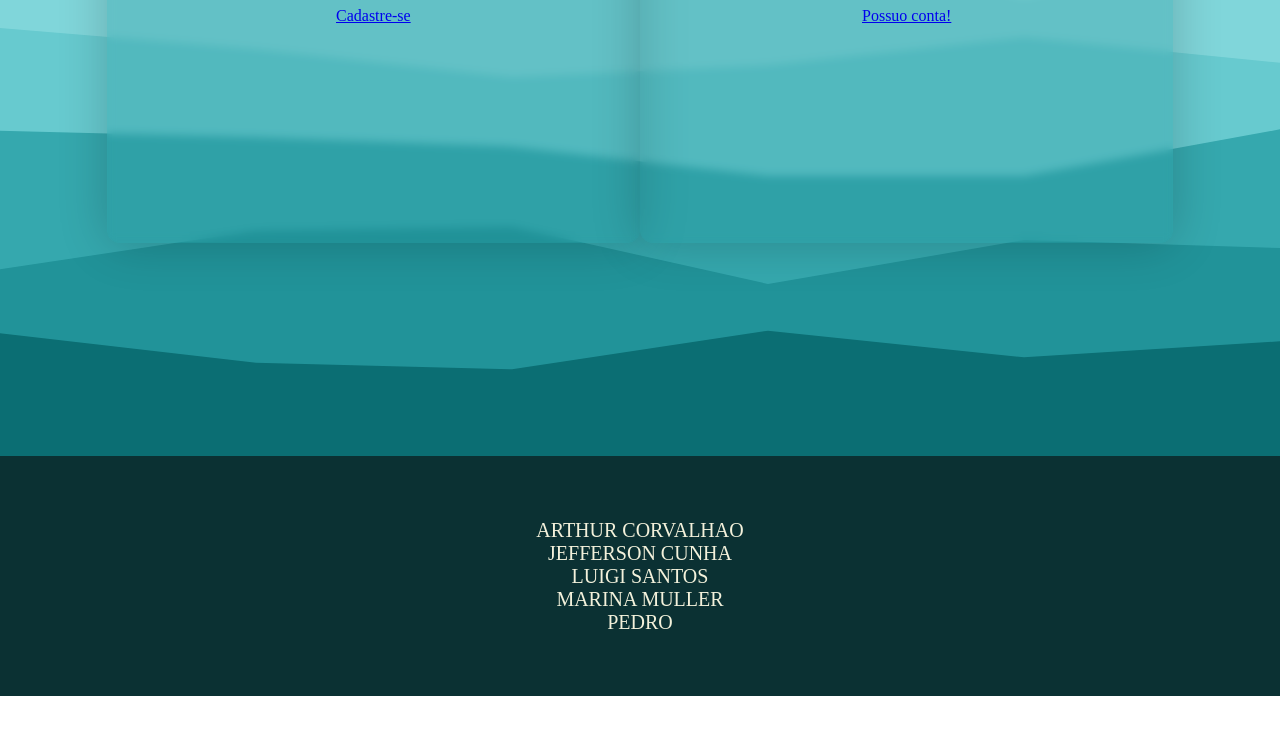
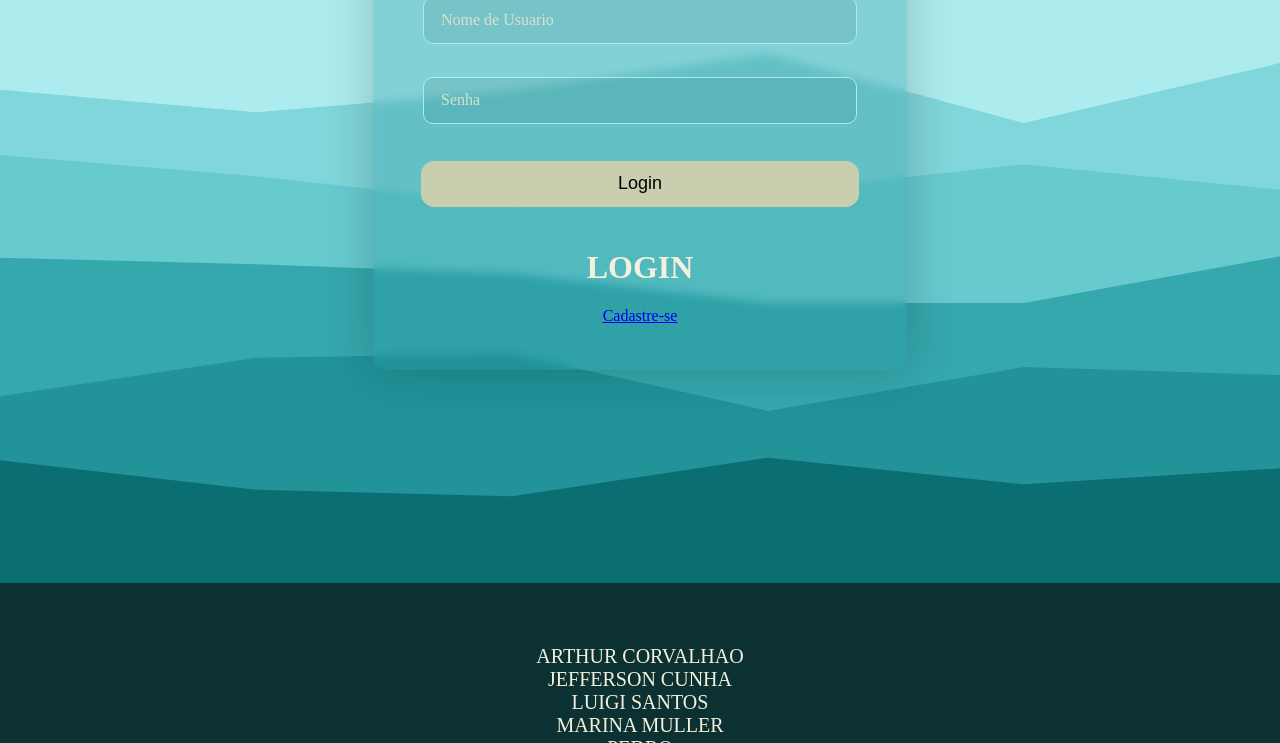
Before and after one commit to JeffKeKa/SA-senai, a plain HTML site: page SA - 11.16/SA/HTML/02-CADASTRO-LOGIN.html in a window 1280 px wide. Shown: the part 504-1247 px from the top of the page. Before the commit the page ends 1200 px from the top, so only its background shows below. Drawn offline with Linux system fonts and the light colour scheme.

Commit message:
Add files via upload

```diff
--- a/SA - 11.16/SA/CSS/style.css
+++ b/SA - 11.16/SA/CSS/style.css
@@ -34,7 +34,7 @@ body {
 }
 
 ::-webkit-scrollbar{
-    width: 3pt;
+    width: 10pt;
 }
 ::-webkit-scrollbar-track{
     background-color: #35A8AE;
@@ -42,8 +42,6 @@ body {
 ::-webkit-scrollbar-thumb{
     background-color: #61d8df;
 }
-
-
 
 h2{
     margin: 5pt;
@@ -63,9 +61,6 @@ h2{
     padding: 0pt;
 
     text-align: center;
-
-
-
 }
 
 #top{
@@ -227,7 +222,7 @@ h2{
             border-radius: 10pt;
             padding: 0pt;
 
-            display: flex;
+            display: none;
             justify-content: center;
             align-items: center;
             flex-direction: column;
--- /dev/null
+++ b/SA - 11.16/SA/CSS/styleMid.css
@@ -0,0 +1,77 @@
+#cadastrar{
+height: 35pt;
+width: 82%;
+min-width: 300pt;
+
+margin: 15pt;
+border: 0pt;
+border-radius: 10pt;
+padding: 0pt;
+
+font-size: large;
+background-color: #C8CEAE;
+
+}
+
+#cadastrar:hover{
+background-color: #406b0b;
+color: #FFF7B0;
+}
+.inputGroup{
+    height: 30pt;
+    width: 70%;
+    min-width: 300pt;
+
+    margin: 15pt;
+    border: 0px;
+    border-radius: 10pt;
+    padding: 0pt;
+
+    position: relative;
+
+    display: flex;
+    justify-content: center;
+    align-items: center;
+    flex-direction: column;
+    text-align: center;
+    font-size: 16pts;
+
+}
+.input {
+    height: 10pt;
+    width: 80%;
+    min-width: 300pt;
+
+    padding: 16px;
+    border: solid  1px;
+    border-radius: 10px;
+    border-color: #ACECEF;
+
+    background-color: rgba(14, 83, 85, 0.1) ;
+    outline: 5px ;
+
+    display: flex;
+    justify-content: center;
+    align-items: center;
+    text-align: center;
+    font-size: 15pt;
+}
+.inputLabel{
+    z-index: -1;
+    position: absolute;
+    top: 0;
+    left: 0;
+    transform: translate(1px, 10px);
+    transition: transform .4s;
+}
+.input:focus+.inputLabel,
+.input:valid+.inputLabel{
+    transform:
+    translate(1px, -25px) scale(0.8);
+    color: rgb(29, 92, 92);
+    padding-inline: 0px;
+    background-color: transparent;
+}
+.input:is(:focus, :valid){
+    outline-color: rgb(246, 248, 125);
+}
--- a/SA - 11.16/SA/HTML/02-CADASTRO-LOGIN.html
+++ b/SA - 11.16/SA/HTML/02-CADASTRO-LOGIN.html
@@ -8,12 +8,15 @@
 
 
     <link href="../CSS/style.css" rel="stylesheet" title="Default Style" />
+    <link href="../CSS/styleMid.css" rel="stylesheet" title="Default Style" />
 
 </head>
 <body>
 <site>
-        <div name="top" id="top">
-            <div name="bar" id="bar">
+
+<!-- barra superior -->
+    <div name="top">
+        <div name="bar">
             <div name="logoBar" id="logoBar"><h1> T </h1></div>
                 <div name="menuBar" id="menuBar">
                     <p1 class="menu">CONHECER</p1>
@@ -25,23 +28,82 @@
             </div>
         </div>
     </div>
+<!-- ----------------------------------------------------------------------------------- -->
 
+<!-- barra conteudo do site -->
     <div name="mid" id="mid">
         <div name="imgMidFundo" id="imgMidFundo">
             <div name="abaMidNome" id="abaMidLogin" class="abaMidLogin">
 
+    <!-- aba de LOGIN -->
+                <div id="textoMid" class="textoDoMid" name="midTexto">
+                    <h2>BEM VINDO !</h2>
+                </div>
+
+                <div class="inputGroup">
+                    <!-- input nome do usuario adm (secretariado) -->
+                    <input name="inputMovi" type="text" id="inputNomeADM" required class="input">
+                    <label for="inputMovi" class="inputLabel">Nome de Usuario</label>
+                </div>
+
+                <div class="inputGroup">
+                    <!-- input senha do usuario adm (secretariado) -->
+                    <input  name="inputMovi" type="text" id="inputSenhaADM" required class="input">
+                    <label for="inputMovi" class="inputLabel">Senha</label>
+                </div>
+
+                <button id="cadastrar" class="" onclick="cadastrar()" >
+                     Login
+                </button>
+
                 <H1>LOGIN</H1>
                 <a href="#" onclick="TrocaDiv();"><label>Cadastre-se</label></a>
+
+            </div>
+    <!-- ----------------------------------------------------------------------- -->
+
+
+    <!-- aba de Cadastro -->
+            <div name="abaMidNome" id="abaMidCadastro" class="abaMidCadastro">
+
+                <div name="textoMid" id="textoMid">
+                    <h2>BEM VINDO AO CADASTRO DE ADM</h2>
                 </div>
 
-                <div name="abaMidNome" id="abaMidCadastro" class="abaMidCadastro">
+                <div class="inputGroup">
+                    <!-- input nome do usuario adm (secretariado) -->
+                    <input id="inputNomeADM" s name="inputMovi" type="text"  required class="input">
+                    <label for="inputMovi" class="inputLabel">Nome de Usuario</label>
+                </div>
+
+
+
+                <div class="inputGroup">
+                    <!-- input senha do usuario adm (secretariado) -->
+                    <input id="inputSenhaADM" name="inputMovi" type="text" required class="input">
+                    <label for="inputMovi" class="inputLabel">Senha</label>
+                </div>
+
+                <div class="inputGroup">
+                    <!-- input repita senha do usuario adm (secretariado) -->
+                    <input name="inputMovi" type="text" id="inputRepitaSenhaADM" required class="input">
+                    <label for="inputMovi" class="inputLabel">Repita a Senha</label>
+                </div>
+
+                <button id="cadastrar" onclick="cadastrar()" >
+                     CADASTRAR-SE
+                </button>
 
                 <H1>CADASTRO</H1>
                 <a href="#" onclick="TrocaDiv();"><label>Possuo conta!</label></a>
             </div>
+     <!-- ----------------------------------------------------------------------- -->
         </div>
     </div>
+<!-- ----------------------------------------------------------------------------------- -->
 
+
+<!-- roda pé do site -->
         <div name="bot" id="bot">
             <div name="textoBot" id="textoBot">
                 <p1>
@@ -52,9 +114,8 @@
                     PEDRO<br>
                 </p1>
             </div>
-
-
         </div>
+<!-- ----------------------------------------------------------------------------------- -->
 
 </site>
     <script src="../LÓGICA/02-CADASTRO.JS"></script>
--- a/SA - 11.16/SA/LÓGICA/02-CADASTRO.JS
+++ b/SA - 11.16/SA/LÓGICA/02-CADASTRO.JS
@@ -4,11 +4,9 @@ let cadastro = document.getElementById("abaMidCadastro")
 function TrocaDiv(){
 
     if(login.style.display == "none"){
-        alert("oiii")
     login.style.display = "flex"
     cadastro.style.display = "none"
     }else{
-        alert("tchau")
     cadastro.style.display = "flex"
     login.style.display = "none"
     }
```
Lines whose indentation alone changed are shown as unchanged.
